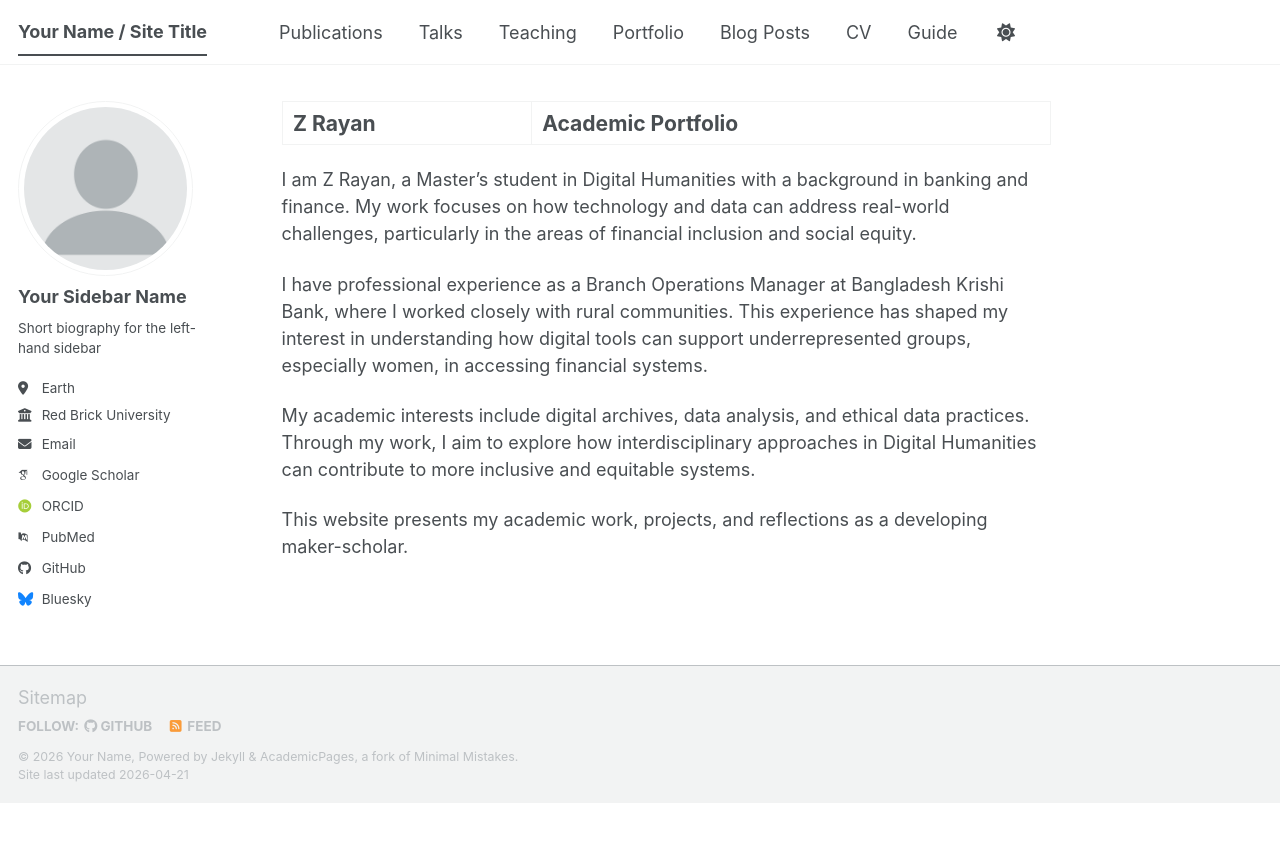
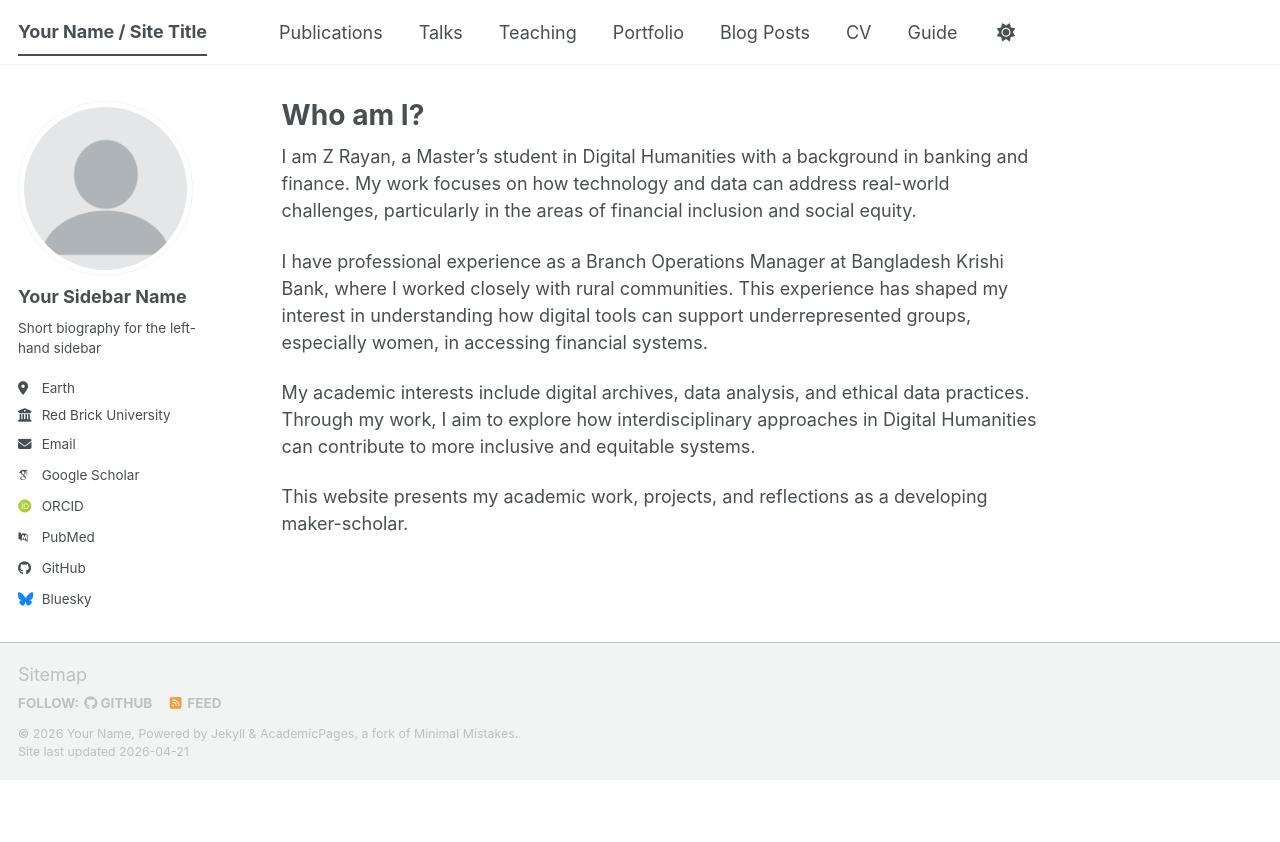
Before and after one commit to zed-aar/This-is-me, a Jekyll site: the page built from _pages/about.md, in a window 1280 px wide. Shown: the top 842 px of the page. Built offline with Jekyll 4.4.1, drawn with Linux system fonts in a browser that asks for light colours; some web fonts are replaced; a script bundle is joined from its source files by our own code; library files that are not in the unit come from our copies.

Commit message:
Update about.md

```diff
--- a/_pages/about.md
+++ b/_pages/about.md
@@ -1,7 +1,6 @@
 ---
 permalink: /
-title : "Z Rayan | Academic Portfolio"
-name  : "Z Rayan"
+title : "Who am I?"
 author_profile: true
 redirect_from:
   - /about/
```
